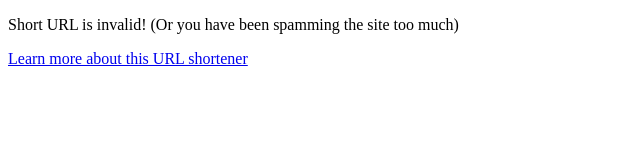
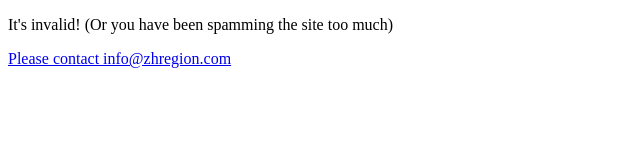
Before and after one commit to zhregion/sldb, a plain HTML site: page index.html in a window 1280 px wide. Shown: the whole page, without its empty margins (0-640 px from the left). Drawn offline with Linux system fonts and the light colour scheme.

Commit message:
Add files via upload

```diff
--- a/index.html
+++ b/index.html
@@ -18,10 +18,10 @@ var _hmt = _hmt || [];
     <title>Invalid URL!</title>
   </head>
   <body>
-    <p>Short URL is invalid! (Or you have been spamming the site too much)</p>
+    <p>It's invalid! (Or you have been spamming the site too much)</p>
     <p>
-      <a href="https://github.com/nelsontky/gh-pages-url-shortener">
-        Learn more about this URL shortener
+      <a href="https://zhregion.com">
+        Please contact info@zhregion.com
       </a>
     </p>
   </body>
```
